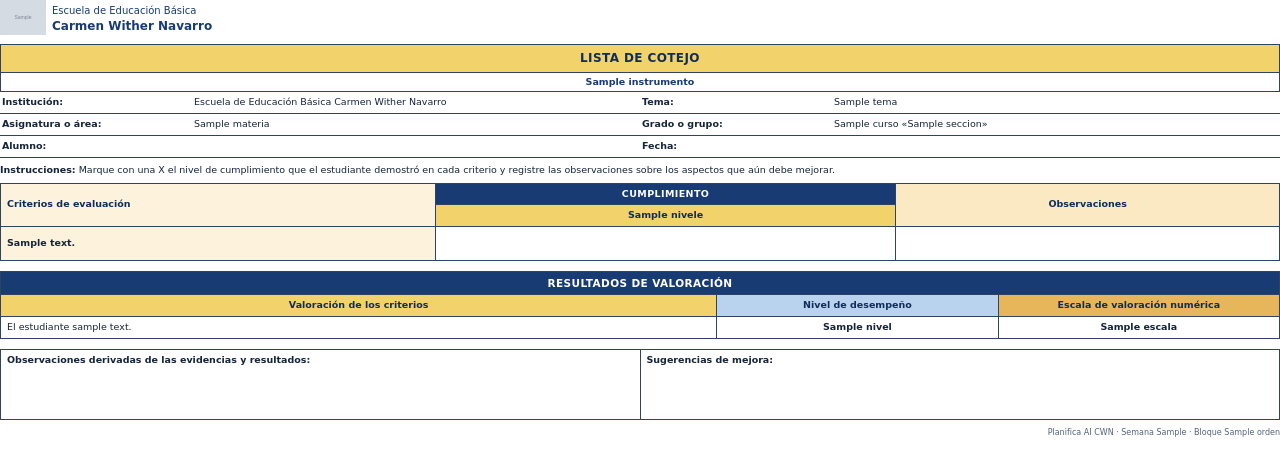
After one commit to zDemon44/planifica-ai-cwn, a Laravel app: template resources/views/Planificaciones/lista-cotejo.blade.php in a window 1280 px wide. The commit adds this page. Shown: the top 476 px of the page. Run offline with Laravel 12, Linux system fonts and the light colour scheme; the template is opened without the code that fills it: most values are stand-ins (such as "Sample title", 1, 10 or a date in 2020); grey boxes marked "Sample" are stand-in pictures.

Commit message:
v11 - Lista de cotejo descargable en PDF
QUÉ HAY DE NUEVO (v10 + v11)
- El "Copiloto" ahora se llama "Asistente" en la interfaz.
- Gemini usa un modelo de respaldo automático si el principal está saturado
  (errores 503/429) y el límite de tiempo de PHP ya no corta la generación.
- Las propuestas son más concretas (ejemplos resueltos, problemas completos)
  y ya no inventan páginas del libro.
- El instrumento se genera con formato fijo:
    Lista de cotejo: <título>
    Escala: Logrado / No logrado
    Criterios:
    1. ...
- Al ver una planificación GUARDADA, la casilla "Instrumento" muestra un cuadro
  para marcar (Indicadores / Logrado / No logrado / Totales). En el formulario
  de crear/editar se sigue viendo como texto.
- Nuevo botón "Descargar lista de cotejo (PDF)" en cada bloque guardado, con
  encabezado de la escuela, criterios, cumplimiento, observaciones, resultados
  de valoración y sugerencias de mejora.

QUÉ HACER AL ACTUALIZAR
1. git pull
2. composer install       (nueva librería: barryvdh/laravel-dompdf)
3. En el php.ini activar: extension=gd   (solo para que salga el logo en el PDF;
   sin GD el PDF se genera igual, pero sin logo)
4. Opcional en .env (si no se ponen, usa los valores por defecto):
     GEMINI_MODEL=gemini-3.5-flash-lite
     GEMINI_FALLBACK_MODEL=gemini-3.1-flash-lite
5. php artisan config:clear

No hay migraciones nuevas: la base de datos no cambia.

Co-Authored-By: Claude Opus 5.5 <noreply@anthropic.com>

```diff
--- a/composer.json
+++ b/composer.json
@@ -7,6 +7,7 @@
     "license": "MIT",
     "require": {
         "php": "^8.3",
+        "barryvdh/laravel-dompdf": "^3.1",
         "laravel/framework": "^13.17",
         "laravel/tinker": "^3.0",
         "livewire/livewire": "^4.4"
--- a/public/css/planificaciones.css
+++ b/public/css/planificaciones.css
@@ -364,3 +364,6 @@
     .planning-instrument-matrix th,.planning-instrument-matrix td{padding:2px 3px;border-color:#30445f}
     .instrument-mark{width:8px;height:8px;border-width:1px}
 }
+.instrument-download{display:inline-block;margin-top:6px;padding:4px 9px;border:1px solid #173b72;border-radius:6px;color:#173b72;font-size:10px;font-weight:800;text-decoration:none}
+.instrument-download:hover{background:#173b72;color:#fff}
+@media print{.instrument-download{display:none!important}}
--- /dev/null
+++ b/resources/views/Planificaciones/lista-cotejo.blade.php
@@ -0,0 +1,136 @@
+@php
+    $titulo = $instrumento['titulo'] ?? 'Lista de cotejo';
+    [$tipo, $subtitulo] = str_contains($titulo, ':')
+        ? array_map('trim', explode(':', $titulo, 2))
+        : ['Lista de cotejo', $titulo];
+    $asignacion = $planificacion->asignacion;
+    $coloresNiveles = ['#f2d36b', '#b9d3ee', '#c9a24a', '#d9e6c3', '#e8c6c6'];
+@endphp
+<!DOCTYPE html>
+<html lang="es">
+<head>
+    <meta charset="utf-8">
+    <title>{{ $tipo }} · {{ $subtitulo }}</title>
+    <style>
+        @page { margin: 14mm 12mm; }
+        * { box-sizing: border-box; }
+        body { margin: 0; color: #15243a; font-family: "DejaVu Sans", sans-serif; font-size: 9.5px; line-height: 1.35; }
+        table { width: 100%; border-collapse: collapse; }
+        th, td { border: 1px solid #30445f; padding: 4px 6px; vertical-align: middle; }
+        .encabezado td { border: 0; padding: 0 0 6px; }
+        .encabezado .logo { width: 52px; }
+        .encabezado img { width: 46px; height: auto; }
+        .encabezado .escuela { color: #173b72; font-size: 10px; }
+        .encabezado .escuela strong { display: block; font-size: 12px; }
+        .titulo { padding: 5px; border: 1px solid #30445f; background: #f2d36b; color: #102d58; font-size: 12px; font-weight: bold; text-align: center; text-transform: uppercase; letter-spacing: .4px; }
+        .subtitulo { padding: 3px 6px; border: 1px solid #30445f; border-top: 0; color: #173b72; font-weight: bold; text-align: center; }
+        .datos td { border-width: 0 0 1px; padding: 4px 2px; }
+        .datos .etiqueta { width: 15%; font-weight: bold; }
+        .datos .valor { width: 35%; }
+        .instrucciones { margin: 6px 0; }
+        .criterios { margin-top: 2px; }
+        .criterios thead th { background: #fbe9c4; color: #102d58; font-weight: bold; text-align: center; }
+        .criterios .cumplimiento { background: #173b72; color: #fff; text-transform: uppercase; letter-spacing: .4px; }
+        .criterios .criterio { width: 34%; background: #fdf3dd; font-weight: bold; text-align: left; }
+        .criterios .nivel { text-align: center; }
+        .criterios tbody td { height: 34px; }
+        .criterios .observaciones { width: 30%; }
+        .seccion { background: #173b72; color: #fff; font-size: 10.5px; font-weight: bold; text-align: center; text-transform: uppercase; letter-spacing: .4px; }
+        .valoracion { margin-top: 10px; }
+        .valoracion .cabecera th { background: #f2d36b; color: #102d58; text-align: center; }
+        .valoracion .cabecera th.nivel-cabecera { background: #b9d3ee; }
+        .valoracion .cabecera th.escala-cabecera { background: #e7b65a; }
+        .valoracion .centro { width: 22%; text-align: center; font-weight: bold; }
+        .cierre { margin-top: 10px; }
+        .cierre td { width: 50%; height: 70px; vertical-align: top; font-weight: bold; }
+        .pie { margin-top: 8px; color: #52627c; font-size: 8px; text-align: right; }
+    </style>
+</head>
+<body>
+    <table class="encabezado">
+        <tr>
+            @if ($logo)
+                <td class="logo"><img src="{{ $logo }}" alt="Emblema CWN"></td>
+            @endif
+            <td class="escuela">Escuela de Educación Básica<strong>Carmen Wither Navarro</strong></td>
+        </tr>
+    </table>
+
+    <div class="titulo">{{ $tipo }}</div>
+    <div class="subtitulo">{{ $subtitulo }}</div>
+
+    <table class="datos">
+        <tr>
+            <td class="etiqueta">Institución:</td>
+            <td class="valor">Escuela de Educación Básica Carmen Wither Navarro</td>
+            <td class="etiqueta">Tema:</td>
+            <td class="valor">{{ $periodo->tema ?: '' }}</td>
+        </tr>
+        <tr>
+            <td class="etiqueta">Asignatura o área:</td>
+            <td class="valor">{{ $asignacion->materia->nombre }}</td>
+            <td class="etiqueta">Grado o grupo:</td>
+            <td class="valor">{{ $asignacion->seccion->curso->nombre }} «{{ $asignacion->seccion->nombre }}»</td>
+        </tr>
+        <tr>
+            <td class="etiqueta">Alumno:</td>
+            <td class="valor"></td>
+            <td class="etiqueta">Fecha:</td>
+            <td class="valor"></td>
+        </tr>
+    </table>
+
+    <p class="instrucciones"><strong>Instrucciones:</strong> Marque con una X el nivel de cumplimiento que el estudiante demostró en cada criterio y registre las observaciones sobre los aspectos que aún debe mejorar.</p>
+
+    <table class="criterios">
+        <thead>
+            <tr>
+                <th rowspan="2" class="criterio">Criterios de evaluación</th>
+                <th colspan="{{ count($niveles) }}" class="cumplimiento">Cumplimiento</th>
+                <th rowspan="2" class="observaciones">Observaciones</th>
+            </tr>
+            <tr>
+                @foreach ($niveles as $posicion => $nivel)
+                    <th class="nivel" style="background: {{ $coloresNiveles[$posicion] ?? '#eef2f8' }}">{{ $nivel }}</th>
+                @endforeach
+            </tr>
+        </thead>
+        <tbody>
+            @foreach ($instrumento['criterios'] as $criterio)
+                <tr>
+                    <td class="criterio">{{ $criterio['texto'] }}</td>
+                    @foreach ($niveles as $nivel)
+                        <td class="nivel"></td>
+                    @endforeach
+                    <td class="observaciones"></td>
+                </tr>
+            @endforeach
+        </tbody>
+    </table>
+
+    <table class="valoracion">
+        <tr><th colspan="3" class="seccion">Resultados de valoración</th></tr>
+        <tr class="cabecera">
+            <th>Valoración de los criterios</th>
+            <th class="nivel-cabecera">Nivel de desempeño</th>
+            <th class="escala-cabecera">Escala de valoración numérica</th>
+        </tr>
+        @foreach ($valoracion as $fila)
+            <tr>
+                <td>El estudiante {{ Str::lcfirst($fila['descripcion']) }}</td>
+                <td class="centro">{{ $fila['nivel'] }}</td>
+                <td class="centro">{{ $fila['escala'] }}</td>
+            </tr>
+        @endforeach
+    </table>
+
+    <table class="cierre">
+        <tr>
+            <td>Observaciones derivadas de las evidencias y resultados:</td>
+            <td>Sugerencias de mejora:</td>
+        </tr>
+    </table>
+
+    <p class="pie">{{ config('app.name') }} · Semana {{ $planificacion->numero_semana }} · Bloque {{ $periodo->orden }}</p>
+</body>
+</html>
--- a/resources/views/Planificaciones/show.blade.php
+++ b/resources/views/Planificaciones/show.blade.php
@@ -175,7 +175,8 @@
                                 </td>
                                 <td>
                                     <div class="planning-matrix-evaluation"><strong>Técnica</strong><p>{{ $periodo->tecnica_evaluacion ?: '—' }}</p></div>
-                                    <div class="planning-matrix-evaluation"><strong>Instrumento</strong><x-instrumento-evaluacion :texto="$periodo->instrumento_evaluacion" :clave="$periodo->id" /></div>
+                                    <div class="planning-matrix-evaluation"><strong>Instrumento</strong><x-instrumento-evaluacion :texto="$periodo->instrumento_evaluacion" :clave="$periodo->id"
+                                            :descarga="route('planificaciones.lista-cotejo', [$planificacion, $periodo])" /></div>
                                 </td>
                             </tr>
                         </tbody>
--- a/resources/views/components/instrumento-evaluacion.blade.php
+++ b/resources/views/components/instrumento-evaluacion.blade.php
@@ -1,4 +1,4 @@
-@props(['texto', 'clave'])
+@props(['texto', 'clave', 'descarga' => null])
 @php
     $instrumento = app(\App\Services\LectorInstrumentoEvaluacion::class)->leer($texto);
 @endphp
@@ -38,6 +38,9 @@
             </tr>
         </tfoot>
     </table>
+    @if ($descarga)
+        <a class="instrument-download" href="{{ $descarga }}">⬇ Descargar lista de cotejo (PDF)</a>
+    @endif
 @else
     <p>{{ $texto ?: '—' }}</p>
 @endif
--- a/routes/web/planificaciones.php
+++ b/routes/web/planificaciones.php
@@ -1,6 +1,7 @@
 <?php
 
 use App\Http\Controllers\AsistentePlanificacionController;
+use App\Http\Controllers\ListaCotejoController;
 use App\Http\Controllers\PlanificacionController;
 use Illuminate\Support\Facades\Route;
 
@@ -16,6 +17,8 @@ Route::middleware('auth')->group(function () {
     Route::post('/planificaciones/{planificacion}/revisar', [PlanificacionController::class, 'review'])->name('planificaciones.review');
     Route::post('/planificaciones/{planificacion}/aprobar', [PlanificacionController::class, 'approve'])->name('planificaciones.approve');
     Route::post('/planificaciones/{planificacion}/devolver', [PlanificacionController::class, 'devolver'])->name('planificaciones.devolver');
+    Route::get('/planificaciones/{planificacion}/periodos/{periodo}/lista-cotejo', [ListaCotejoController::class, 'show'])
+        ->scopeBindings()->name('planificaciones.lista-cotejo');
     Route::get('/planificaciones/{planificacion}', [PlanificacionController::class, 'show'])->name('planificaciones.show');
     Route::get('/planificaciones/{planificacion}/edit', [PlanificacionController::class, 'edit'])->name('planificaciones.edit');
     Route::match(['put', 'patch'], '/planificaciones/{planificacion}', [PlanificacionController::class, 'update'])->name('planificaciones.update');
```
Also changed, not shown: app/Http/Controllers/ListaCotejoController.php (added, +76 -0 lines), tests/Feature/ListaCotejoTest.php (added, +77 -0 lines), public/images/logo-cwn-pdf.png (added), 1 other file.
